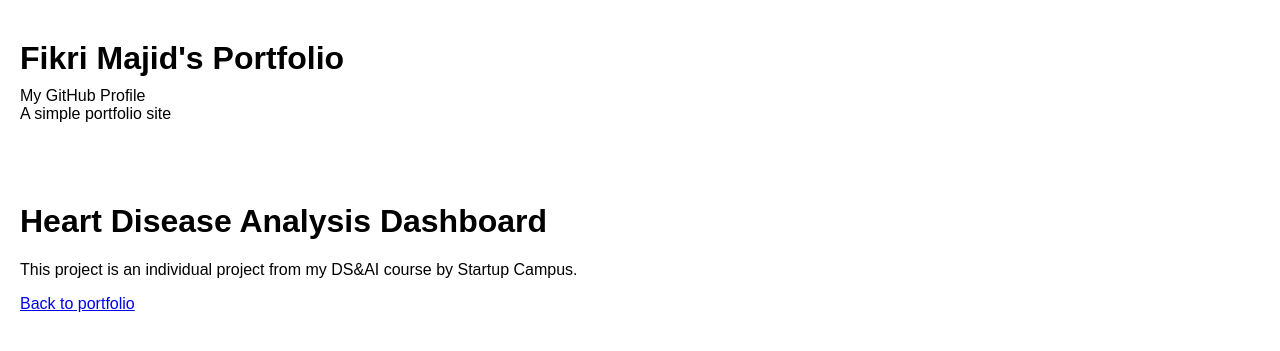
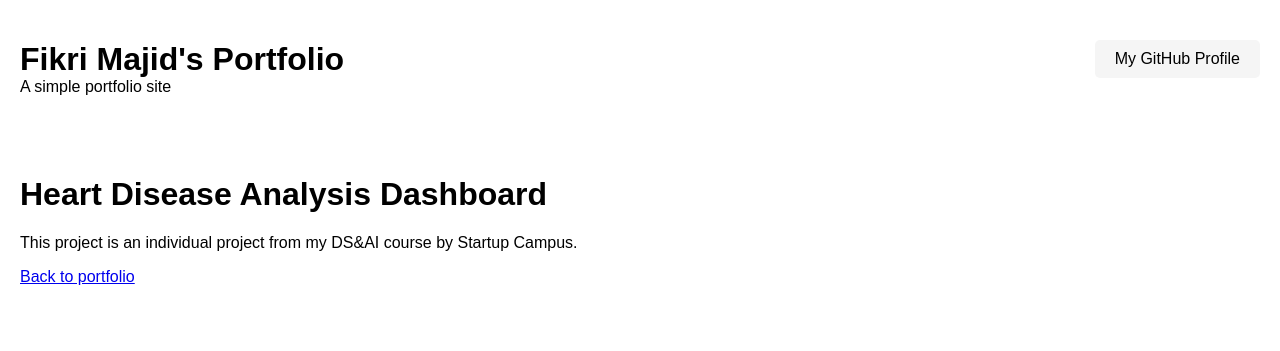
Before and after one commit to WahyuTomo14/portfolio_wahyu, a Jekyll site: the page built from projects/HeartDisease.html, in a window 1280 px wide. Shown: the top 351 px of the page. Built offline with Jekyll 4.4.1, drawn with Linux system fonts in a browser that asks for light colours; a script that is not in the unit is left out.

Commit message:
Update styles.css -

```diff
--- a/css/styles.css
+++ b/css/styles.css
@@ -5,25 +5,39 @@ body {
 }
 
 header {
-    padding: 40px 20px 20px; /* Add padding at the top */
-    margin-bottom: 40px; /* Add margin to the bottom to separate header from content */
+    padding: 40px 20px 20px;
+    margin-bottom: 40px;
     text-align: left;
+}
+
+.header-content {
+    display: flex;
+    align-items: center;
+    justify-content: space-between;
 }
 
 header h1 {
     margin: 0;
+    flex: 1;
 }
 
 header p {
-    margin: 0 0 20px 0; /* Add margin at the bottom for spacing */
+    margin: 0 0 20px 0;
 }
 
 header .github-link {
     text-decoration: none;
     color: black;
     font-size: 1em;
-    margin-top: 10px;
-    display: inline-block;
+    margin-left: 20px;
+    padding: 10px 20px;
+    background-color: #f5f5f5;
+    border-radius: 5px;
+    transition: background-color 0.3s;
+}
+
+header .github-link:hover {
+    background-color: #e0e0e0;
 }
 
 main {
@@ -33,7 +47,7 @@ main {
 .portfolio {
     display: flex;
     flex-wrap: wrap;
-    justify-content: flex-start; /* Align items to the left */
+    justify-content: flex-start;
 }
 
 .item {
@@ -80,7 +94,6 @@ main {
     cursor: pointer;
     z-index: 1000;
 }
-
 .scroll-to-top:hover {
     background-color: #555;
 }
```
